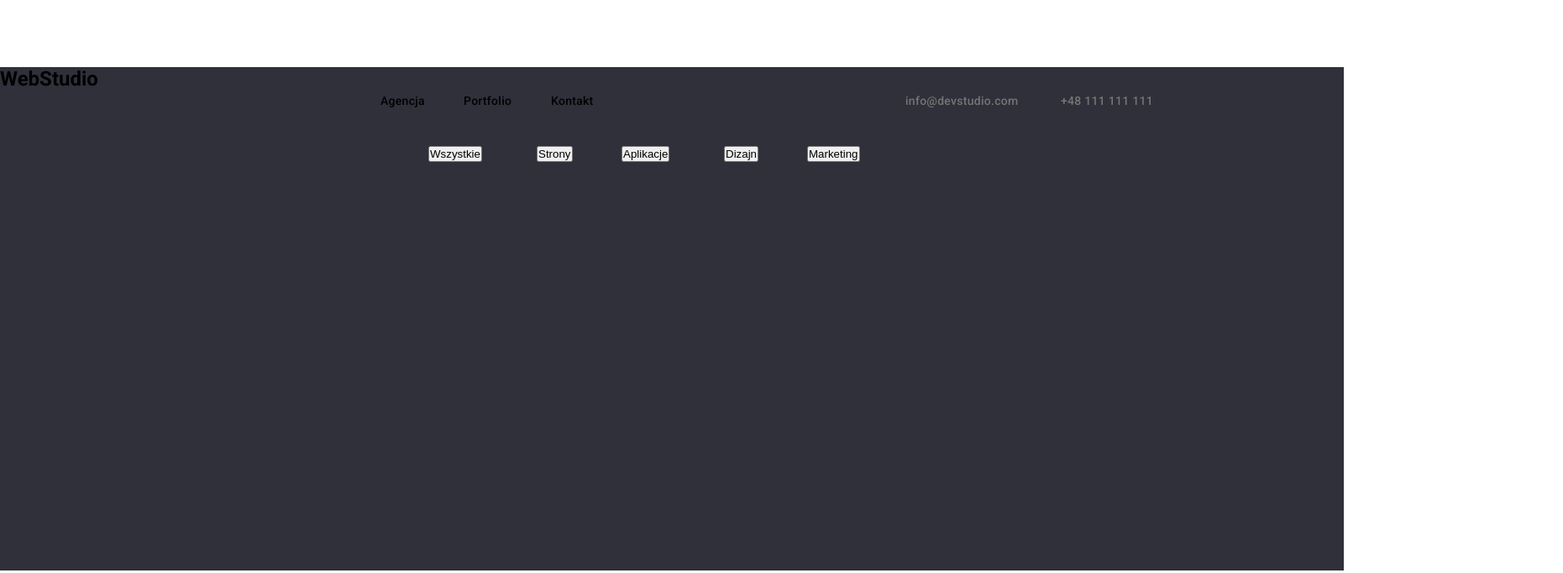
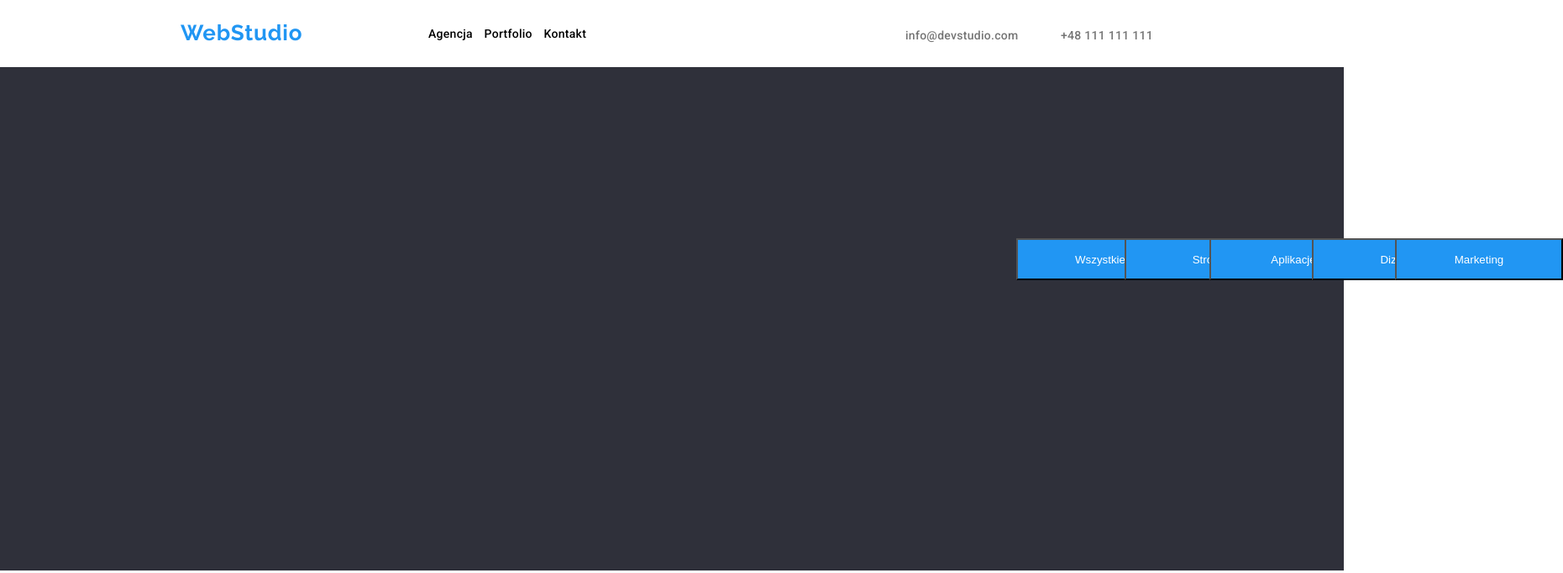
Before and after one commit to mikolajbotor/goit-markup-hw-03, a plain HTML site: page portfolio.html in a window 1280 px wide. Shown: the top 683 px of the page at 84% size, 1861 px wide, since content can reach past the window. Drawn offline with Linux system fonts and the light colour scheme.

Commit message:
szukam błędu

```diff
--- a/css/styles.css
+++ b/css/styles.css
@@ -21,7 +21,6 @@ a{
     height: 80px;
     left: 0px;
     top: 0px;
-    border: 2px solid red;
     color:#FFFFFF;
 }
 
@@ -58,10 +57,14 @@ nav{
     color: #212121;
 }
 
+nav ul{
+    margin-left: 500px;
+}
+
 nav li{
-    margin: 50px;
-
-    display: flex;
+    margin-top: 32px;
+    margin-left: 10px;
+    display:inline-block;
 }
 
 .contact a{
@@ -74,6 +77,10 @@ letter-spacing: 0.02em;
 
 color: #757575;
 
+}
+
+.contact a:hover{
+    color: #2196F3;
 }
 
 .contact-mail{
--- a/index.html
+++ b/index.html
@@ -5,11 +5,17 @@
         <meta http-equiv="X-UA-Compatible" content="IE=edge">
         <meta name="viewport" content="width=device-width, initial-scale=1.0">
         <link rel="stylesheet" href="css/styles.css">
-    <title>Document</title>
+        <link rel="preconnect" href="https://fonts.googleapis.com">
+        <link rel="preconnect" href="https://fonts.gstatic.com" crossorigin>
+        <link href="https://fonts.googleapis.com/css2?family=Raleway:wght@700&display=swap" rel="stylesheet">
+        <link rel="preconnect" href="https://fonts.googleapis.com">
+        <link rel="preconnect" href="https://fonts.gstatic.com" crossorigin>
+        <link href="https://fonts.googleapis.com/css2?family=Raleway:wght@700&family=Roboto:wght@400;500;700;900&display=swap" rel="stylesheet">
+        <title>index</title>
     </head>
 <body>
     <section class="menu">
-    <h2><a href="#"><span class="logo-header">WebStudio</span></a></h2>
+        <h2><a class="logo-header" href="index.html"><span>WebStudio</span></a></h2>
         <nav>
             <ul>
                 <li><a href="#">Agencja</a></li>
@@ -19,7 +25,7 @@
         </nav>
         <ul class="contact">
             <li class="contact-mail"><a href="mailto:info@devstudio.com">info@devstudio.com</a></li>
-        <li><a class="contact-phone" href="tel:+48111111111">+48 111 111 111</a></li>
+            <li class="contact-phone"><a  href="tel:+48111111111">+48 111 111 111</a></li>
         </ul>
     </section>
     <header>
--- a/portfolio.html
+++ b/portfolio.html
@@ -14,21 +14,21 @@
         <title>Portfolio</title>
     </head>
 <body>
-    <header>
+    <section class="menu">
         <h2><a class="logo-header" href="index.html"><span>WebStudio</span></a></h2>
         <nav>
             <ul>
-                <li><a style="position:absolute; width: 53px; left: 453px; top: 32px;" href="#">Agencja</a></li>
-                <li><a style="position:absolute; width: 53px; left: 552px; top: 32px;" href="portfolio.html">Portfolio</a></li>
-                <li><a style="position:absolute; width: 53px; left: 656px; top: 32px;" href="#">Kontakt</a></li>
+                <li><a href="#">Agencja</a></li>
+                <li><a href="portfolio.html">Portfolio</a></li>
+                <li><a href="#">Kontakt</a></li>
             </ul>
         </nav>
         <ul class="contact">
-            <li><a class="contact-mail" href="mailto:info@devstudio.com">info@devstudio.com</a></li>
-            <li><a class="contact-phone" href="tel:+48111111111">+48 111 111 111</a></li>
+            <li class="contact-mail"><a href="mailto:info@devstudio.com">info@devstudio.com</a></li>
+            <li class="contact-phone"><a  href="tel:+48111111111">+48 111 111 111</a></li>
         </ul>
-    </header>
-    <main>
+    </section>
+    <header>
         <section class="buttons">
             <ul>
                 <li><button style="position: absolute; left: 510px; top: 174px;" type="button">Wszystkie</button></li>
@@ -38,6 +38,9 @@
                 <li><button style="position: absolute; left: 961px; top: 174px;" type="button">Marketing</button></li>
             </ul>
         </section>
+    </header>
+    <main>
+
         <div class="photos">
             <ul>
                 <li><img class="photo" src="images/portfolio1.jpg" alt="technocrack image" width="370" height="294"> <p><b>Technocrack</b><br>Strona internetowa</p></li>
```
Lines whose indentation alone changed are shown as unchanged.
